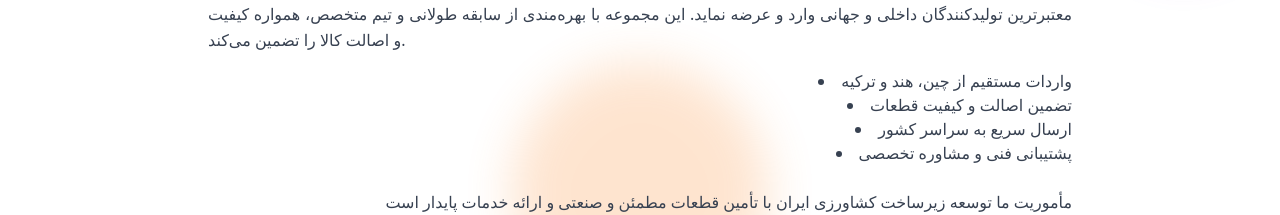
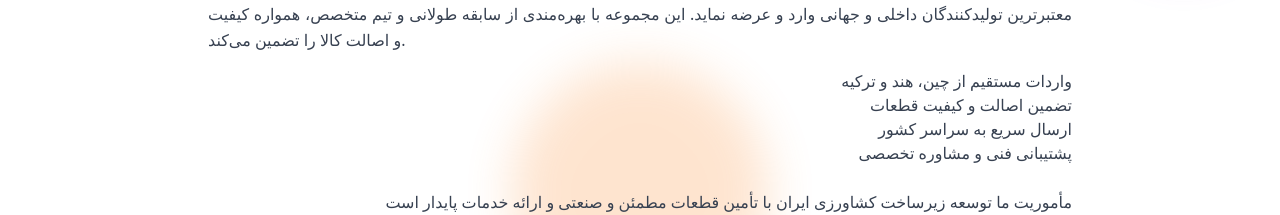
Before and after one commit to soroushiliyat/shahryar-store, a React (Vite) app: page /about in a window 1280 px wide. Shown: the part 209-424 px from the top of the page. Built offline with nearby package versions, Linux system fonts and the light colour scheme.

Commit message:
Update About.tsx

```diff
--- a/src/pages/About.tsx
+++ b/src/pages/About.tsx
@@ -47,7 +47,7 @@ export default function AboutUs() {
       {/* ویژگی‌ها با انیمیشن */}
       <ul
         style={{ willChange: "transform, opacity" }}
-        className={`mt-4 list-disc list-inside text-gray-700 dark:text-gray-300 transition-colors duration-700 ${textAlign} ${
+        className={`mt-4 list-none list-inside text-gray-700 dark:text-gray-300 transition-colors duration-700 ${textAlign} ${
           fadeTrigger ? "animate-fadeUp" : ""
         }`}
       >
```
